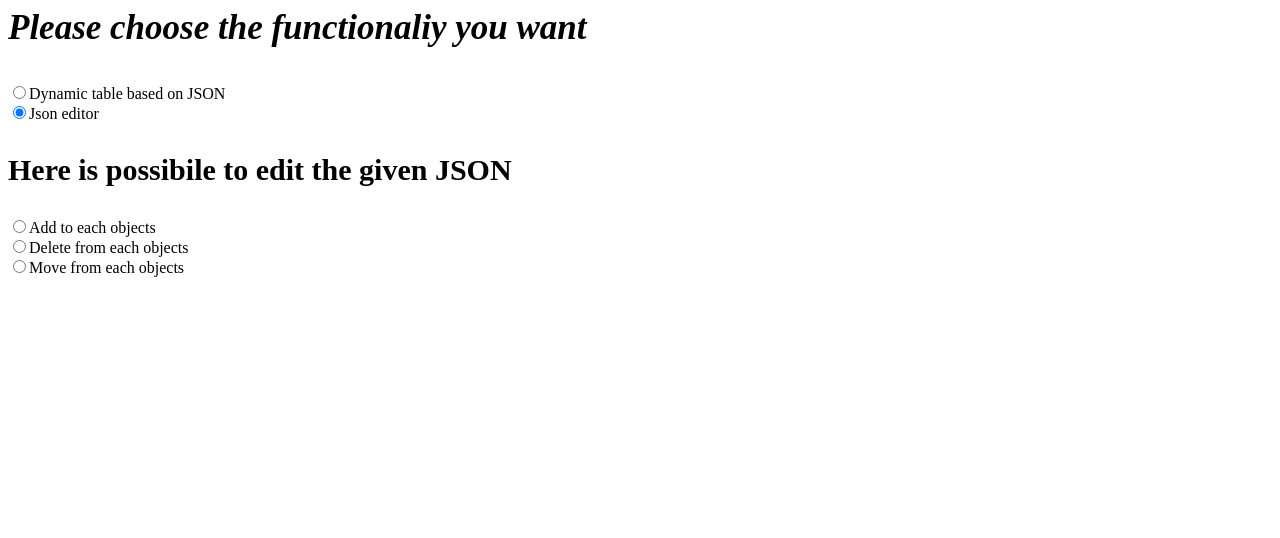
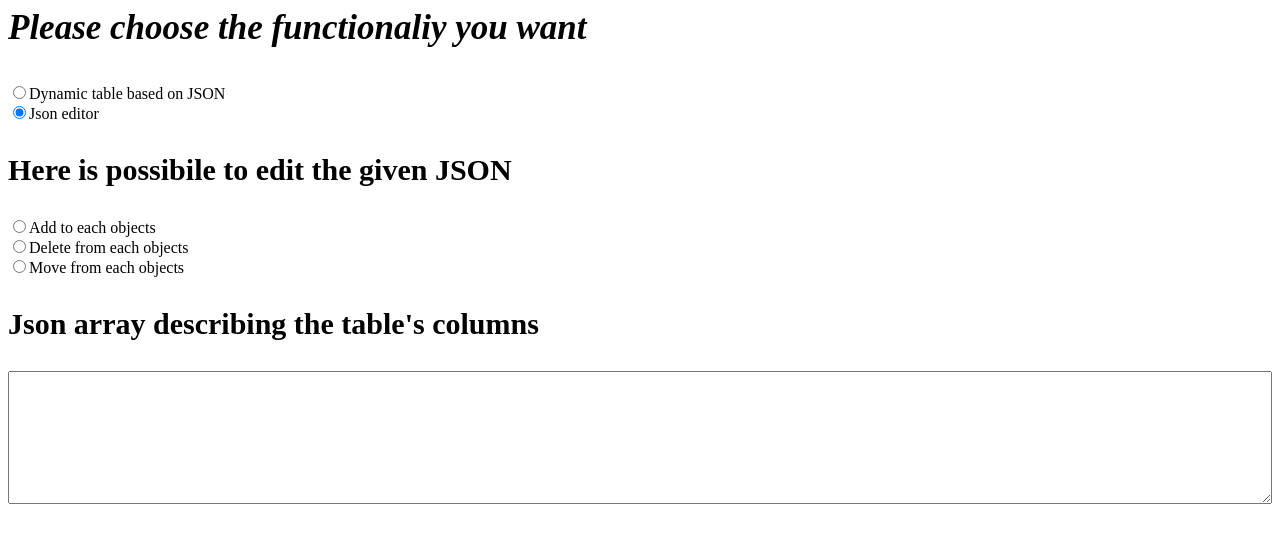
Before and after one commit to stefanoyoyo/WorkTools, an Angular app: page / in a window 1280 px wide. Both pictures are taken after a click on the radio button 19 px from the left and 112 px from the top of the page. Shown: the top 538 px of the page. Built offline with nearby package versions, Linux system fonts and the light colour scheme.

Commit message:
added textarea to json editing menu

```diff
--- a/src/json-editor/json-editor.component.css
+++ b/src/json-editor/json-editor.component.css
@@ -2,3 +2,8 @@ p {
   font-weight: 700;
   font-size: 30px;
 }
+
+textarea {
+  width: 100%;
+  height: 10em;
+}
--- a/src/json-editor/json-editor.component.html
+++ b/src/json-editor/json-editor.component.html
@@ -4,3 +4,7 @@
   <input type="radio" [value]="i" [(ngModel)]="choosenOption" />
   <label>{{options}}</label>
 </div>
+
+<p>Json array describing the table's columns</p>
+
+<textarea id="in" (keyup)="onKey($event)" [(ngModel)]="input"></textarea>
--- a/src/json-editor/json-editor.component.ts
+++ b/src/json-editor/json-editor.component.ts
@@ -14,9 +14,17 @@ export class JsonEditorComponent implements OnInit {
     'Move from each objects',
   ];
 
+  input = '';
+  jsonValue: object[] = [];
+
   constructor() { }
 
   ngOnInit() {
   }
 
+  onKey(event) {
+    this.jsonValue = JSON.parse(this.input);
+    console.log(this.jsonValue)
+  }
+
 }
```
